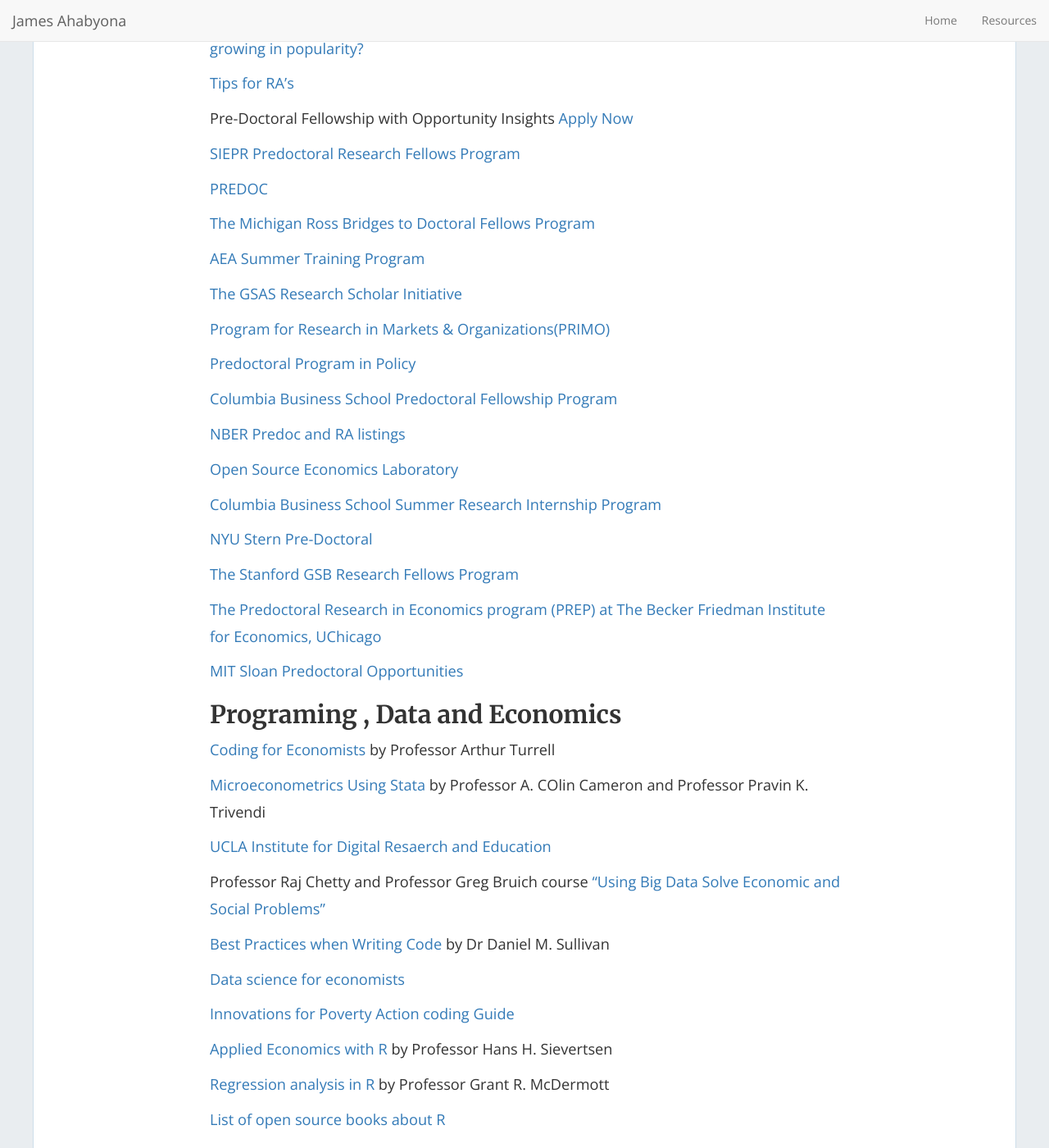
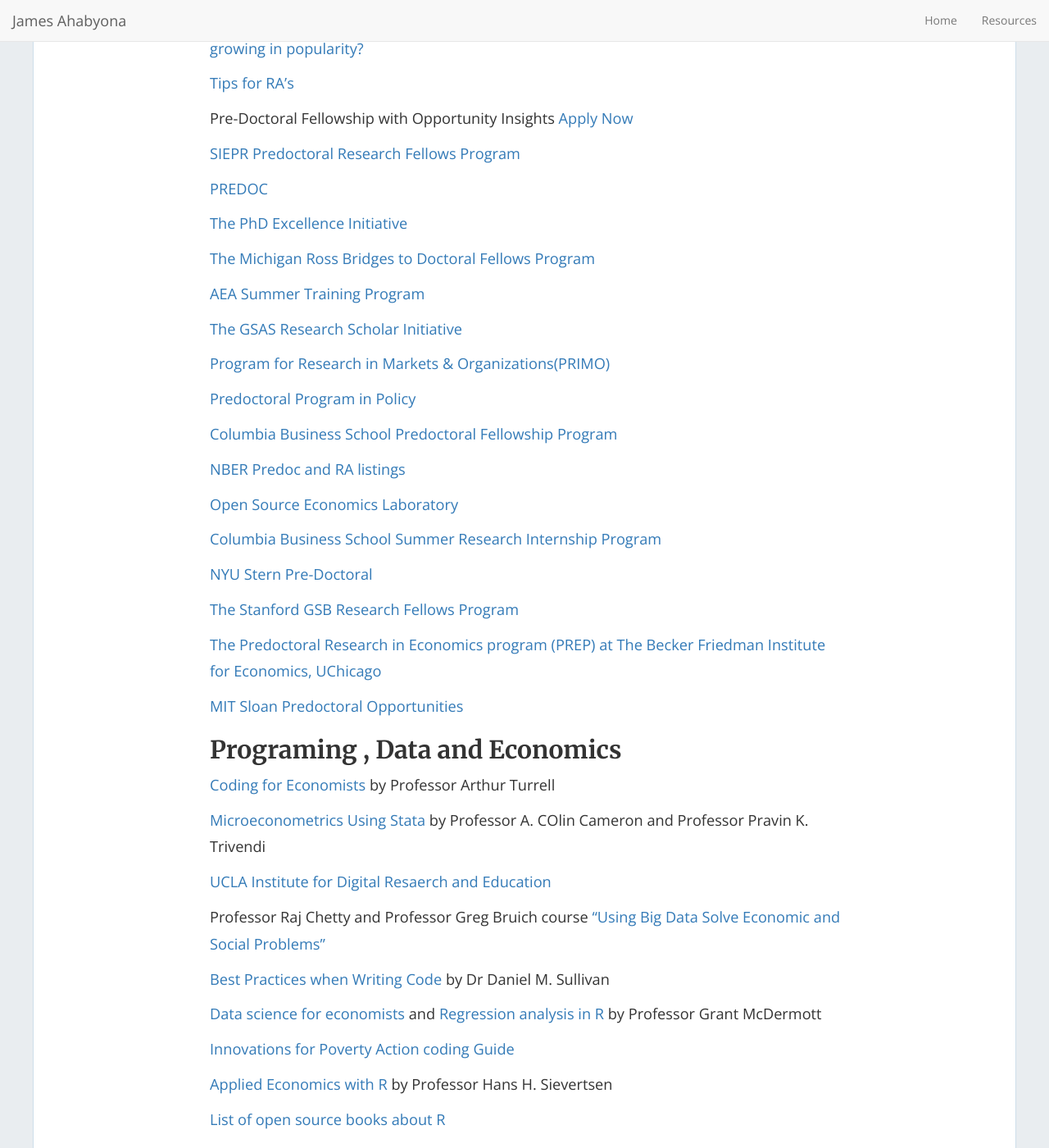
Before and after one commit to mariaelenaguer/mariaelenaguer.github.io, a Jekyll site: the page built from Resources.md, in a window 1280 px wide and 1400 px high, scrolled down 297 px. Shown: the whole window at 82% size. Built offline with Jekyll 4.4.1, drawn with Linux system fonts in a browser that asks for light colours; nearby versions of some CDN libraries.

Commit message:
Update Resources.md

```diff
--- a/Resources.md
+++ b/Resources.md
@@ -23,6 +23,9 @@
 
 
 [PREDOC](https://predoc.org/opportunities/)
+
+
+[The PhD Excellence Initiative](https://predoc.org/opportunities/)
 
 
 [The Michigan Ross Bridges to Doctoral Fellows Program](https://michiganross.umich.edu/programs/phd/bridges-program)
@@ -81,16 +84,13 @@
 [Best Practices when Writing Code](https://aeturrell.github.io/coding-for-economists/intro.html) by Dr Daniel M. Sullivan
 
 
-[Data science for economists](https://github.com/uo-ec607/lectures)
+[Data science for economists](https://github.com/uo-ec607/lectures) and [Regression analysis in R](https://raw.githack.com/uo-ec607/lectures/master/08-regression/08-regression.html) by Professor Grant McDermott
 
 
 [Innovations for Poverty Action coding Guide](https://povertyaction.github.io/guides/cleaning/readme/)
 
 
 [Applied Economics with R](https://github.com/uo-ec607/lectures) by Professor Hans H. Sievertsen
-
-
-[Regression analysis in R](https://raw.githack.com/uo-ec607/lectures/master/08-regression/08-regression.html) by Professor Grant R. McDermott
 
 
 [List of open source books about R](https://www.peretaberner.eu/list-of-open-source-books-about-r/)
```
